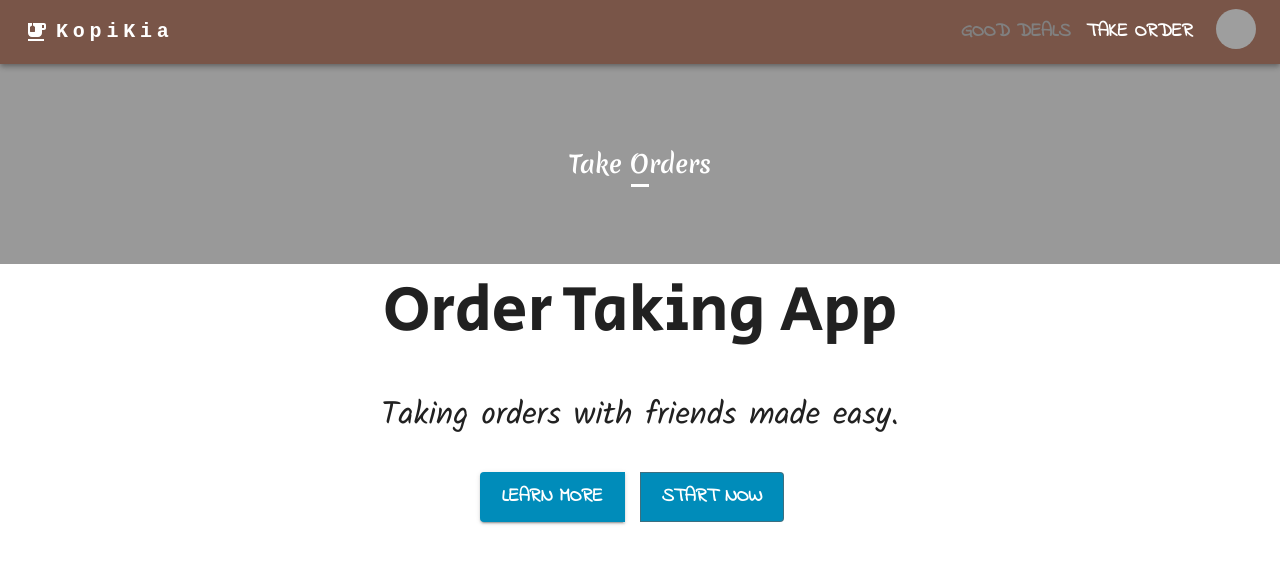
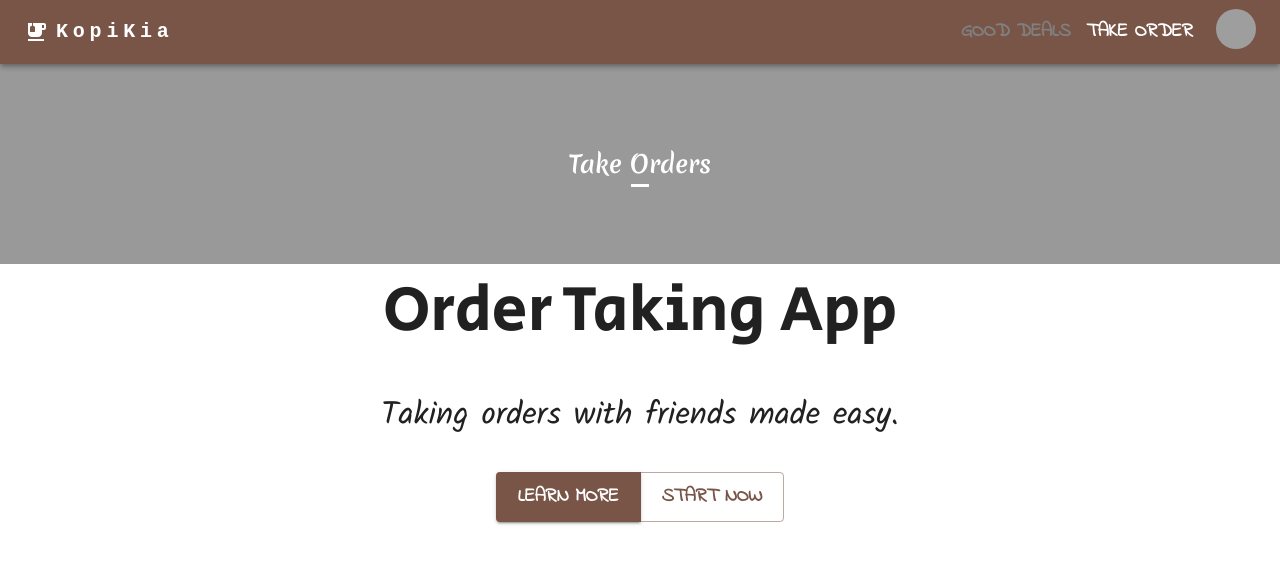
Before and after one commit to leekayden/kopikia, a React (Create React App) app: page / in a window 1280 px wide. Shown: the top 564 px of the page. Built offline with nearby package versions, Linux system fonts and the light colour scheme; grey boxes are pictures that could not be loaded.

Commit message:
update fonts

```diff
--- a/src/components/common/Hero.tsx
+++ b/src/components/common/Hero.tsx
@@ -22,19 +22,6 @@ const Subtitle = styled(animated.h2)`
   font-family: "Kalam", cursive;
 `;
 
-const ButtonWrapper = styled(animated.div)`
-  display: flex;
-  margin-top: 2rem;
-  button {
-    margin-right: 1rem;
-    background-color: #008cba;
-    color: white;
-    &:hover {
-      background-color: #006d8a;
-    }
-  }
-`;
-
 interface HomeProps {}
 
 const Home: React.FC<HomeProps> = () => {
@@ -52,25 +39,16 @@ const Home: React.FC<HomeProps> = () => {
     config: { duration: 1000 },
   });
 
-  const buttonGroupAnimation = useSpring({
-    opacity: 1,
-    from: { opacity: 0 },
-    delay: 1500,
-    config: { duration: 1000 },
-  });
-
   return (
     <HomeContainer>
       <Title style={titleAnimation}>Order Taking App</Title>
       <Subtitle style={subtitleAnimation}>
         Taking orders with friends made easy.
       </Subtitle>
-      <ButtonWrapper style={buttonGroupAnimation}>
-        <ButtonGroup size="large">
-          <Button variant="contained">Learn More</Button>
-          <Button variant="outlined">Start Now</Button>
-        </ButtonGroup>
-      </ButtonWrapper>
+      <ButtonGroup size="large" sx={{ marginTop: "2rem" }}>
+        <Button variant="contained">Learn More</Button>
+        <Button variant="outlined">Start Now</Button>
+      </ButtonGroup>
     </HomeContainer>
   );
 };
```
